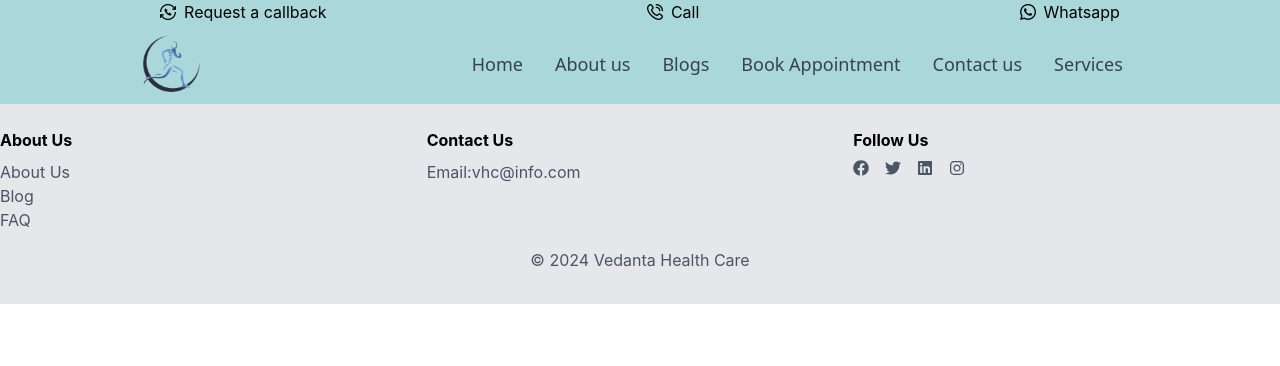
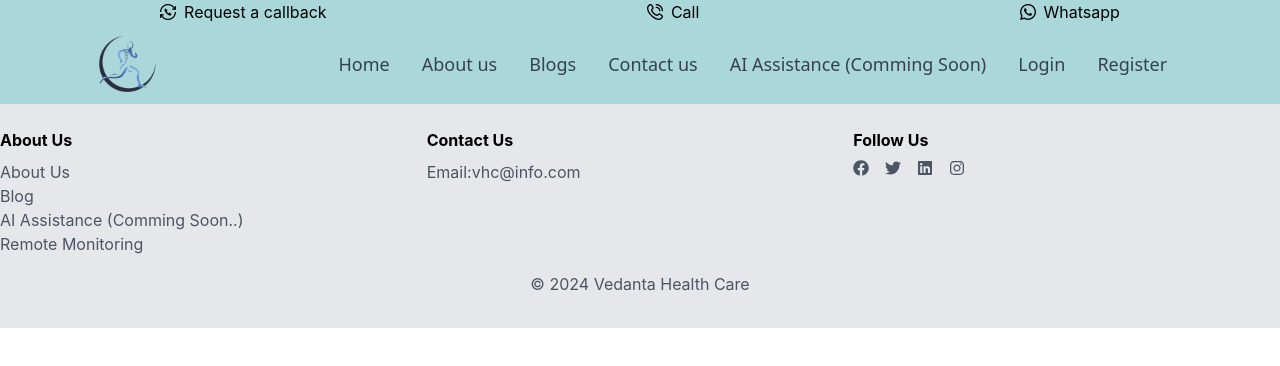
Before and after one commit to pranjalsingh03/vedantahealthcare, a React (Create React App) app: page /admin in a window 1280 px wide. Shown: the top 366 px of the page. Built offline with nearby package versions, Linux system fonts and the light colour scheme.

Commit message:
baisc updates

```diff
--- a/src/comp/Footer.js
+++ b/src/comp/Footer.js
@@ -8,9 +8,10 @@ const Footer = (props) => {
         <div className="w-full  max-mb-4 max-md:mb-2">
           <h3 className="text-lg font-bold mb-2">About Us</h3>
           <ul>
-            <li><a href="/" className="text-gray-600 hover:text-gray-800">About Us</a></li>
-            <li><a href="/" className="text-gray-600 hover:text-gray-800">Blog</a></li>
-            <li><a href="/" className="text-gray-600 hover:text-gray-800">FAQ</a></li>
+            <li><a href="/aboutus" className="text-gray-600 hover:text-gray-800">About Us</a></li>
+            <li><a href="/Blogs" className="text-gray-600 hover:text-gray-800">Blog</a></li>
+            <li><a href="/" className="text-gray-600 hover:text-gray-800">AI Assistance (Comming Soon..)</a></li>
+            <li><a href="/" className="text-gray-600 hover:text-gray-800">Remote Monitoring</a></li>
           </ul>
         </div>
         <div className="w-full  mb-4 max-md:mb-2">
--- a/src/comp/Navbar.js
+++ b/src/comp/Navbar.js
@@ -18,18 +18,26 @@ const Navlinks = () => {
       <NavLink to="/Blogs" className="text-gray-700 hover:text-gray-900 p-4">
         Blogs
       </NavLink>
-      <NavLink to="/appointmentbooking" className="text-gray-700 hover:text-gray-900 p-4">
+      {/* <NavLink to="/appointmentbooking" className="text-gray-700 hover:text-gray-900 p-4">
         Book Appointment
-      </NavLink>
+      </NavLink> */}
       <NavLink to="/contact" className="text-gray-700 hover:text-gray-900 p-4">
         Contact us
       </NavLink>
-      {/* <NavLink to="/FAQ" className="text-gray-700 hover:text-gray-900 p-4">
-        FAQ
+      <NavLink to="/" className="text-gray-700 hover:text-gray-900 p-4">
+        AI Assistance (Comming Soon)
+      </NavLink>
+      {/* <NavLink to="/services" className="text-gray-700 hover:text-gray-900 p-4">
+        Services
       </NavLink> */}
-      <NavLink to="/services" className="text-gray-700 hover:text-gray-900 p-4">
-        Services
+      <NavLink to="http://localhost/vhc-php/whologin.php" className="text-gray-700 hover:text-gray-900 p-4">
+        Login
       </NavLink>
+      <NavLink to="http://localhost/vhc-php/register.php" className="text-gray-700 hover:text-gray-900 p-4">
+        Register
+      </NavLink>
+
+
     </div>
   );
 };
```
